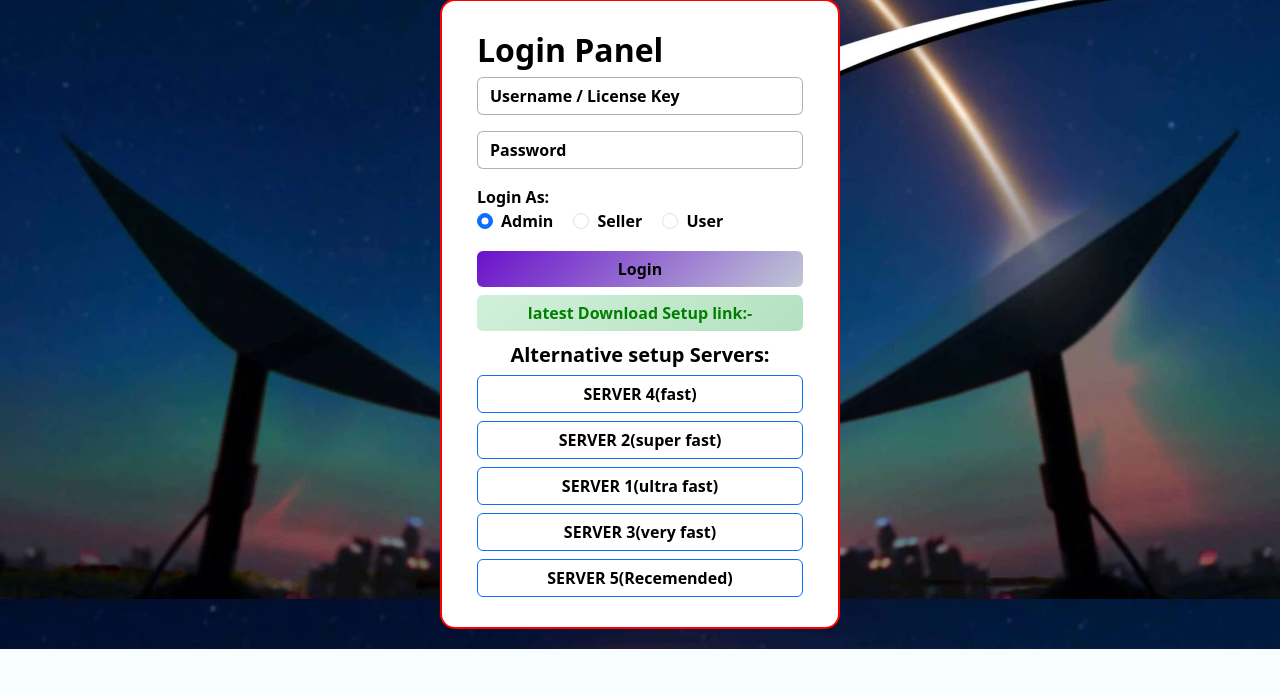
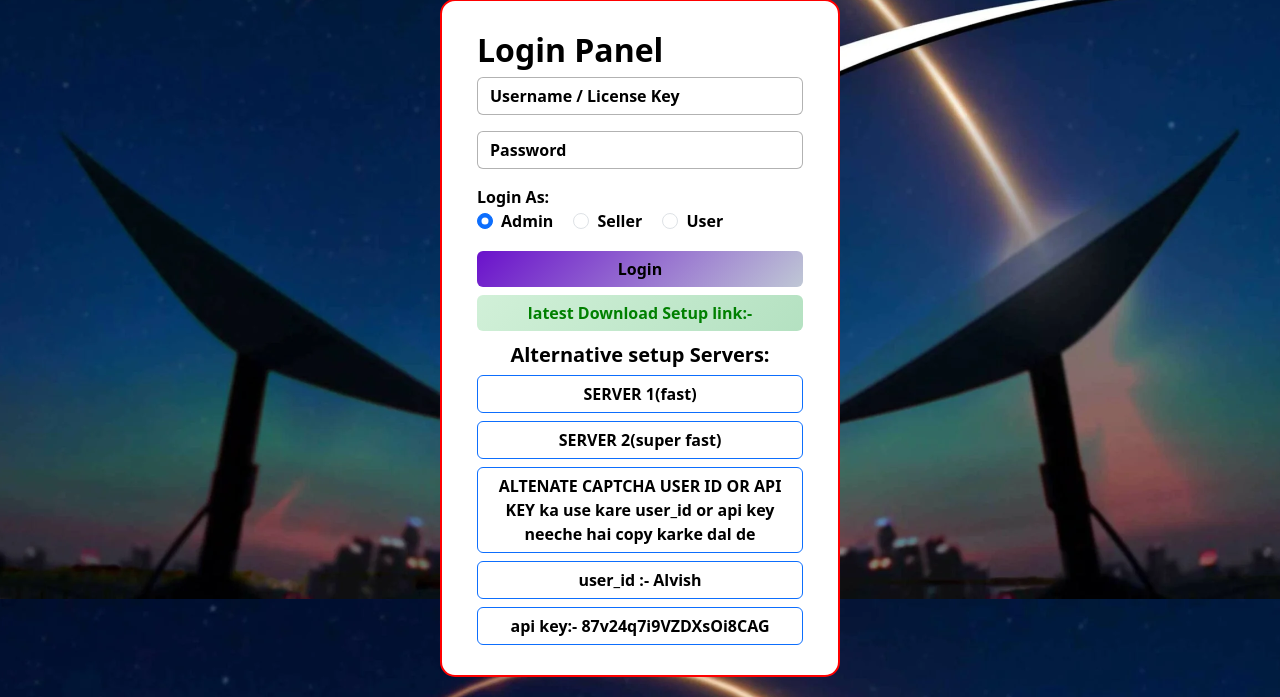
Before and after one commit to cloudman549/licensemaneger, a Flask app: page / in a window 1280 px wide. Shown: the part 201-898 px from the top of the page. Before the commit the page ends 850 px from the top, so only its background shows below. Run offline with Flask 3, Linux system fonts and the light colour scheme; data that the repository does not hold is empty.

Commit message:
update u server jai bolenath server 1.8.8

```diff
--- a/templates/login.html
+++ b/templates/login.html
@@ -148,11 +148,11 @@
       <div class="text-center mt-1">
         <h5>Alternative setup Servers:</h5>
         <div class="d-flex flex-column gap-2">
-          <a href="https://gofile.io/d/K57vXB" class="btn btn-outline-primary" target="_blank">SERVER 4(fast)</a>
-          <a href="https://gofile.io/d/feoqUX" class="btn btn-outline-primary" target="_blank">SERVER 2(super fast)</a>
-          <a href="https://gofile.io/d/xw25xT" class="btn btn-outline-primary" target="_blank">SERVER 1(ultra fast)</a>
-          <a href="https://gofile.io/d/nphA8h" class="btn btn-outline-primary" target="_blank">SERVER 3(very fast)</a>
-          <a href="https://gofile.io/d/x9ouD8" class="btn btn-outline-primary" target="_blank">SERVER 5(Recemended)</a>
+          <a href="https://gofile.io/d/cn9ta5" class="btn btn-outline-primary" target="_blank">SERVER 1(fast)</a>
+          <a href="https://gofile.io/d/cn9ta5" class="btn btn-outline-primary" target="_blank">SERVER 2(super fast)</a>
+          <a href="" class="btn btn-outline-primary" target="_blank">ALTENATE  CAPTCHA USER ID OR API KEY ka use kare user_id or api key neeche hai copy karke dal de</a>
+          <a href="" class="btn btn-outline-primary" target="_blank">user_id :- Alvish</a>
+          <a href="" class="btn btn-outline-primary" target="_blank">api key:- 87v24q7i9VZDXsOi8CAG </a>
         </div>
       </div>
     </form>
```
